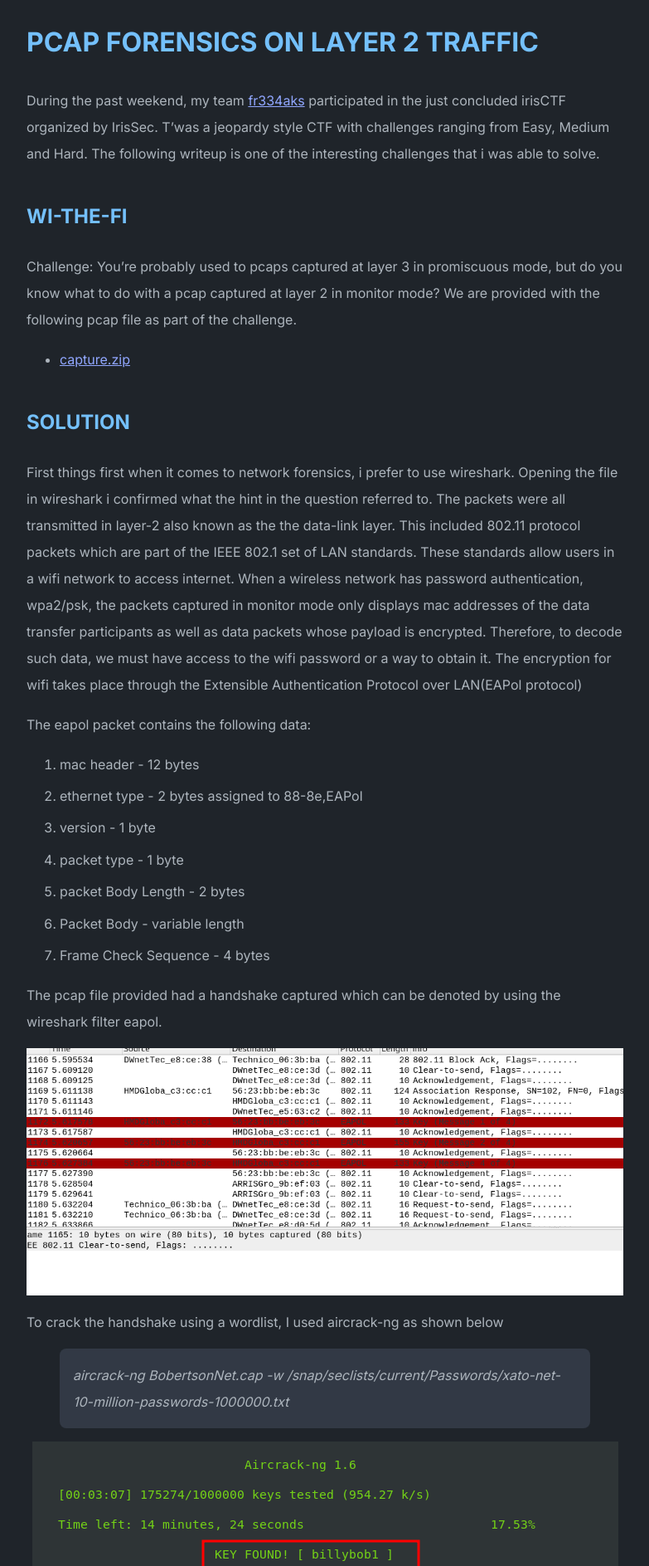
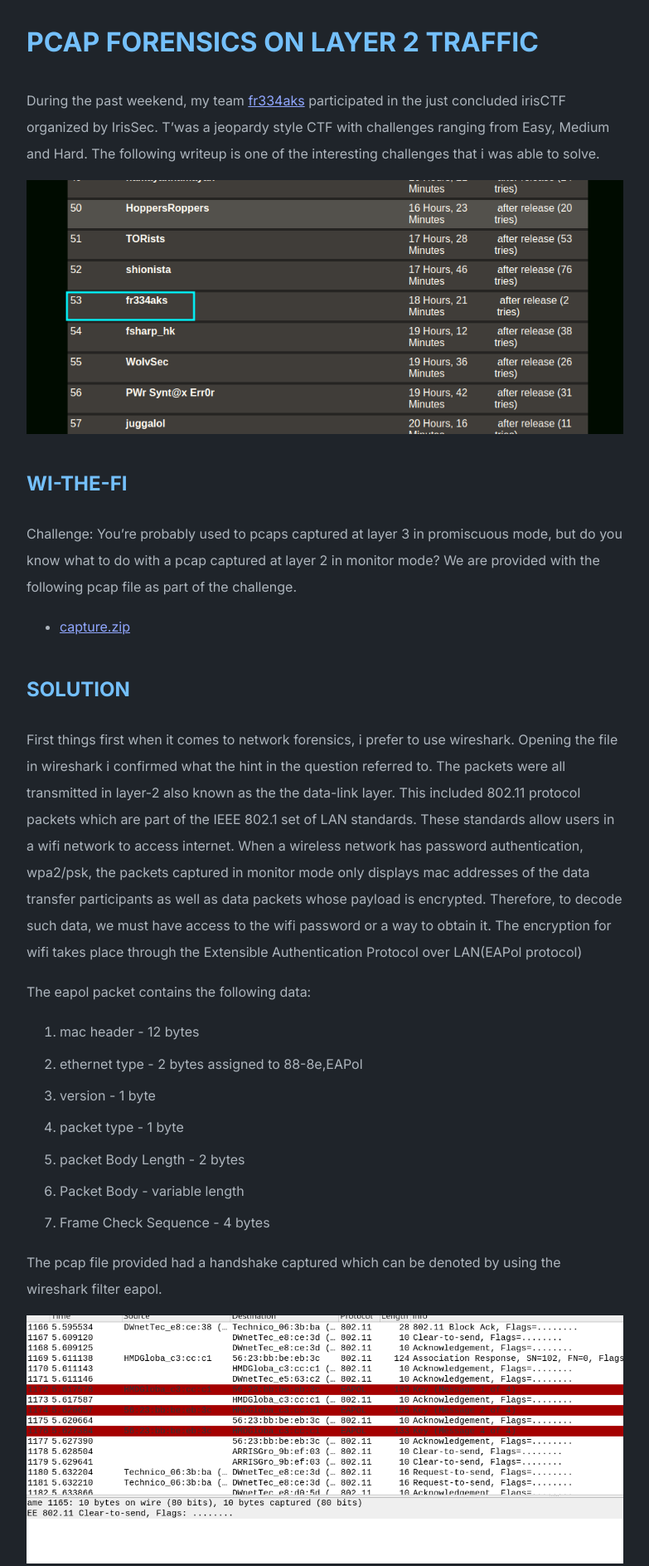
Before and after one commit to mystickev/mystickev.github.io, a Jekyll site: the page built from _posts/2023-01-09-wi-the-fi.md, in a window 1280 px wide. Shown: the part 365-2252 px from the top of the page at 83% size, without its empty margins (248-1031 px from the left). Built offline with Jekyll 4.4.1, drawn with Linux system fonts in a browser that asks for light colours.

Commit message:
Update 2023-01-09-wi-the-fi.md

```diff
--- a/_posts/2023-01-09-wi-the-fi.md
+++ b/_posts/2023-01-09-wi-the-fi.md
@@ -17,6 +17,10 @@ tags:
 
 # PCAP FORENSICS ON LAYER 2 TRAFFIC
 During the past weekend, my team [fr334aks](https://github.com/fr334aks) participated in the just concluded irisCTF organized by IrisSec. T'was a jeopardy style CTF with challenges ranging from Easy, Medium and Hard. The following writeup is one of the interesting challenges that i was able to solve.
+
+
+![image_info](/assets/images/favicon/freaks.png)
+
 
 ## WI-THE-FI
 Challenge: You're probably used to pcaps captured at layer 3 in promiscuous mode, but do you know what to do with a pcap captured at layer 2 in monitor mode?
```
